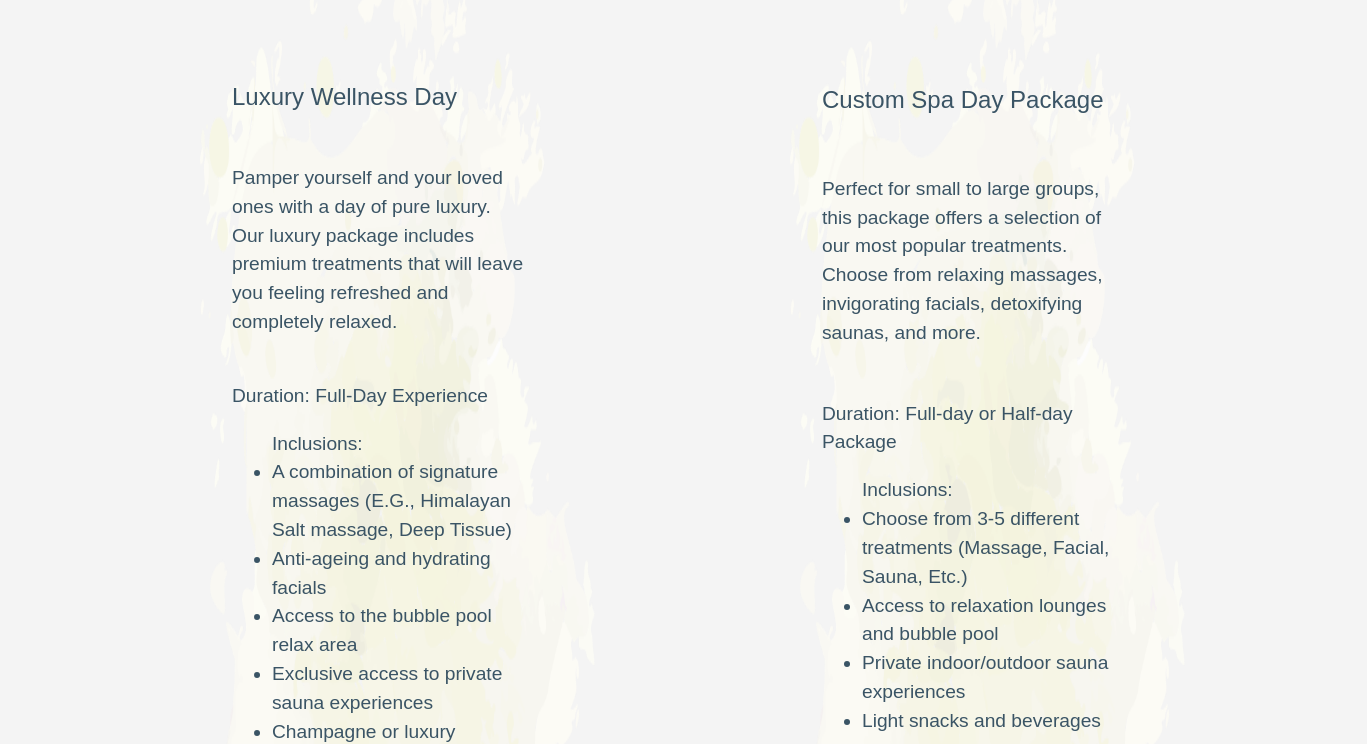
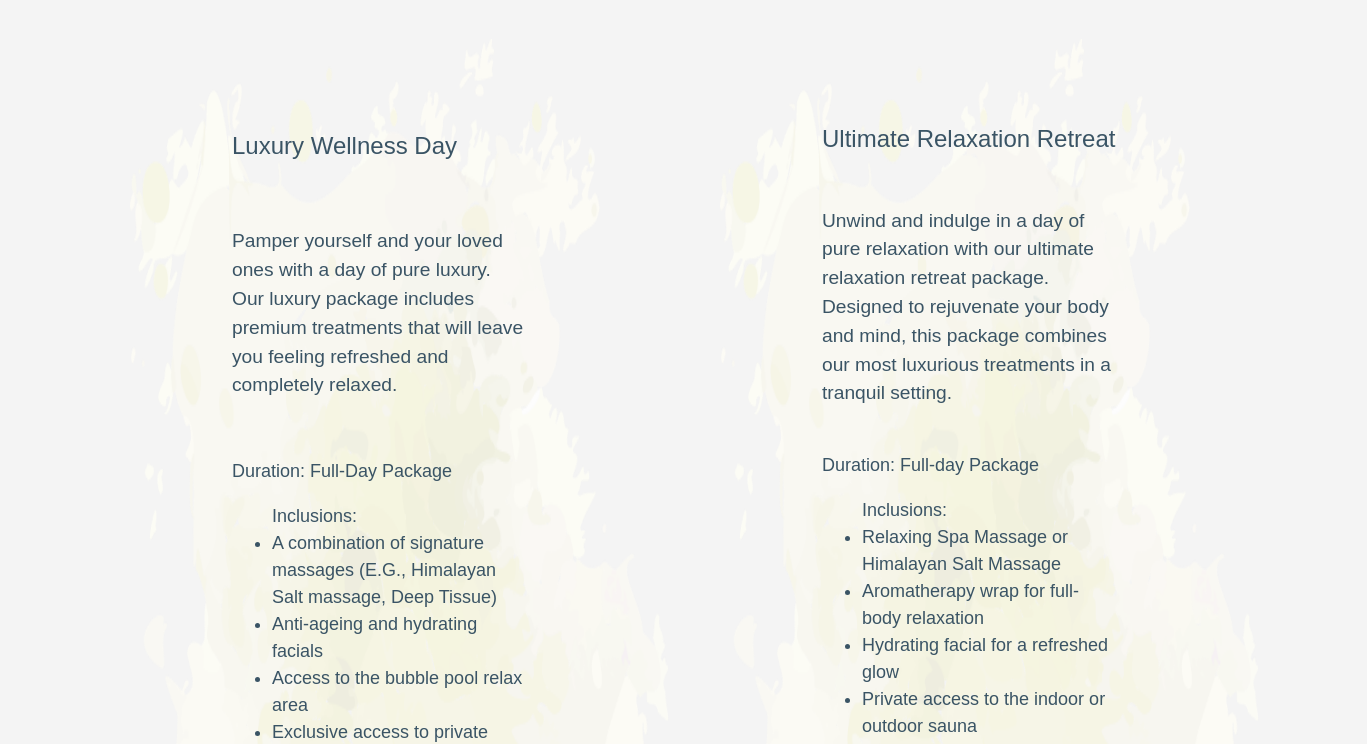
Before and after one commit to EmmaaDy/Examensarbete-SPA, a React (Vite) app in the folder frontend/: page /event/packages in a window 1280 px wide. Shown: the part 2000-2744 px from the top of the page, 1367 px wide, since content can reach past the window. Built offline with nearby package versions, Linux system fonts and the light colour scheme.

Commit message:
Changed some content and styling

```diff
--- a/frontend/src/pages/EventPackages.tsx
+++ b/frontend/src/pages/EventPackages.tsx
@@ -67,7 +67,7 @@ const EventPackages = () => {
             <h3>Luxury Wellness Day</h3>
             <h4 className='description'>Pamper yourself and your loved ones with a day of pure luxury.
               Our luxury package includes premium treatments that will leave you feeling refreshed and completely relaxed.</h4>
-            <p>Duration: Full-Day Experience
+            <p>Duration: Full-Day Package
                 <ul>Inclusions:
                   <li>A combination of signature massages (E.G., Himalayan Salt massage, Deep Tissue)</li>
                   <li>Anti-ageing and hydrating facials</li>
@@ -83,19 +83,21 @@ const EventPackages = () => {
             <img src={pattern3} alt="bg-pattern" className='events-packages-bg' />
           </div>
 
-          <div className='custom-spa-day'>
-            <h3>Custom Spa Day Package</h3>
-            <h4 className='description'>Perfect for small to large groups, this package offers a selection of our most popular treatments.
-              Choose from relaxing massages, invigorating facials, detoxifying saunas, and more.
+          <div className='ultimate'>
+            <h3>Ultimate Relaxation Retreat</h3>
+            <h4 className='description'>Unwind and indulge in a day of pure relaxation with our ultimate relaxation retreat package.
+              Designed to rejuvenate your body and mind, this package combines our most luxurious treatments in a tranquil setting.
             </h4>
-            <p>Duration: Full-day or Half-day Package
+            <p>Duration: Full-day Package
                 <ul>Inclusions:
-                  <li>Choose from 3-5 different treatments (Massage, Facial, Sauna, Etc.)</li>
-                  <li>Access to relaxation lounges and bubble pool</li>
-                  <li>Private indoor/outdoor sauna experiences</li>
-                  <li>Light snacks and beverages</li>
+                  <li>Relaxing Spa Massage or Himalayan Salt Massage</li>
+                  <li>Aromatherapy wrap for full-body relaxation</li>
+                  <li>Hydrating facial for a refreshed glow</li>
+                  <li>Private access to the indoor or outdoor sauna</li>
+                  <li>Extended time in the Bubble Pool & Lounge</li>
+                  <li>Herbal teas and a selection of healthy snacks</li>
                 </ul>
-                Perfect for: Bridal showers, Birthdays, or Corporate relaxation days.
+                Perfect for: Self-care days, stress relief and deep relaxation.
 
               <div>Price: Starting at [price] SEK per person</div>
             </p>
--- a/frontend/src/styles/EventPackages.css
+++ b/frontend/src/styles/EventPackages.css
@@ -2,10 +2,9 @@
     display: flex;
     flex-direction: column;
     font-family: Arial, sans-serif;
-    color: #333;
     max-width: 1440px;
     height: auto;
-    padding-bottom: 150px;
+    padding-bottom: 500px;
     margin: auto;
 }
 
@@ -27,7 +26,6 @@
     color: #3A5465;
     font-size: 2rem;
     font-weight: lighter;
-    padding: 0 50px;
 }
 
 .events-packages-headerleaf {
@@ -39,46 +37,32 @@
     z-index: -1;
 }
 
-.events-packages-row1, .events-packages-row2 {
+.events-packages-row1, .events-packages-row2, .events-packages-row4 {
     margin-top: 150px;
     display: grid;
     grid-template-columns: 1fr 1fr;
     margin-left: 100px;
 }
 
-.events-packages-row2, .events-packages-row4 {
-    margin-top: 50px !important;
-}
-
 .events-packages-row3 {
     display: grid;
-    width: 50%;
-    grid-template-columns: 1fr;
-    justify-content: center;
-    align-items: center;
-    margin-top: 50px;
-    margin-left: 400px;
-}
-
-.events-packages-row4 {
-    display: grid;
+    width: 100%;
     grid-template-columns: 1fr 1fr;
     justify-content: center;
     align-items: center;
-    margin-top: 50px;
-    margin-left: 0;
+    margin-top: 150px;
 }
 
 .events-packages-bg {
     position: absolute;
     top: 0;
-    left: 0;
-    width: 110%;
+    left: -70px;
+    width: 150%;
     height: 110%;
     z-index: -1;
   }
 
-.custom, .corporate, .luxury, .custom-spa-day, .customizable, .booking-your-event, .events-pictures {
+.custom, .corporate, .luxury, .ultimate, .customizable, .booking-your-event, .events-pictures {
     position: relative;
     width: 50%;
     margin-left: 100px;
@@ -91,32 +75,32 @@
 }
 
 .customizable {
-    margin: 150px auto;
+    margin-left: 70%;
 }
 
 .events-packages-bath {
     position: relative;
-    top: -700px;
-    left:-300px;
+    width: 50%;
+    top: -10px;
+    left:-700px;
 }
 
-.custom h3, .corporate h3, .luxury h3, .custom-spa-day h3, .customizable h3, .booking-your-event h3 {
+.custom h3, .corporate h3, .luxury h3, .ultimate h3, .customizable h3, .booking-your-event h3 {
     margin-top: 50px;
     font-size: x-large;
+}
+
+.custom h4, .corporate h4, .luxury h4, .ultimate h4, .customizable h4, .booking-your-event h4 {
+    font-size: larger;
     font-weight: normal;
 }
 
-.custom h4, .corporate h4, .luxury h4, .custom-spa-day h4, .customizable h4, .booking-your-event h4 {
-    font-size: larger;
+.custom p, .corporate p, .luxury p, .ultimate p, .customizable p, .booking-your-event p {
+    font-size: large;
     font-weight: lighter;
 }
 
-.custom p, .corporate p, .luxury p, .custom-spa-day p, .customizable p, .booking-your-event p {
-    font-size: larger;
-    font-weight: lighter;
-}
-
-.custom a, .corporate a, .luxury a, .custom-spa-day a, .customizable a, .booking-your-event a {
+.custom a, .corporate a, .luxury a, .ultimate a, .customizable a, .booking-your-event a {
     display: inline-block;
     background-color: #507061;
     color: white;
@@ -133,7 +117,7 @@
     width: 100%
   }
 
-  .custom a:hover, .corporate a:hover, .luxury a:hover, .custom-spa-day a:hover, .customizable a:hover, .booking-your-event a:hover {
+  .custom a:hover, .corporate a:hover, .luxury a:hover, .ultimate a:hover, .customizable a:hover, .booking-your-event a:hover {
     background-color: #3e5a48;
   }
 
@@ -147,18 +131,13 @@
 
   .event-packages-leaf2 {
     position: absolute;
-    top: 155%;
+    top: 185%;
     right: -40px;
     width: 350px;
     transform: scaleX(-1);
 }
 
-.booking-your-event a {
-    margin-bottom: 40px;
-}
-
 .event-picture1, .event-picture2 {
-    width: 250px;
     position: relative;
 }
 
@@ -168,11 +147,5 @@
 }
 
 .event-picture2 {
-    left: -150px;
+    left: -100px;
 }
-
-.booking-your-event, .events-pictures {
-    width: 50%;
-    display: flex;
-    flex-direction: column;
-}
```
